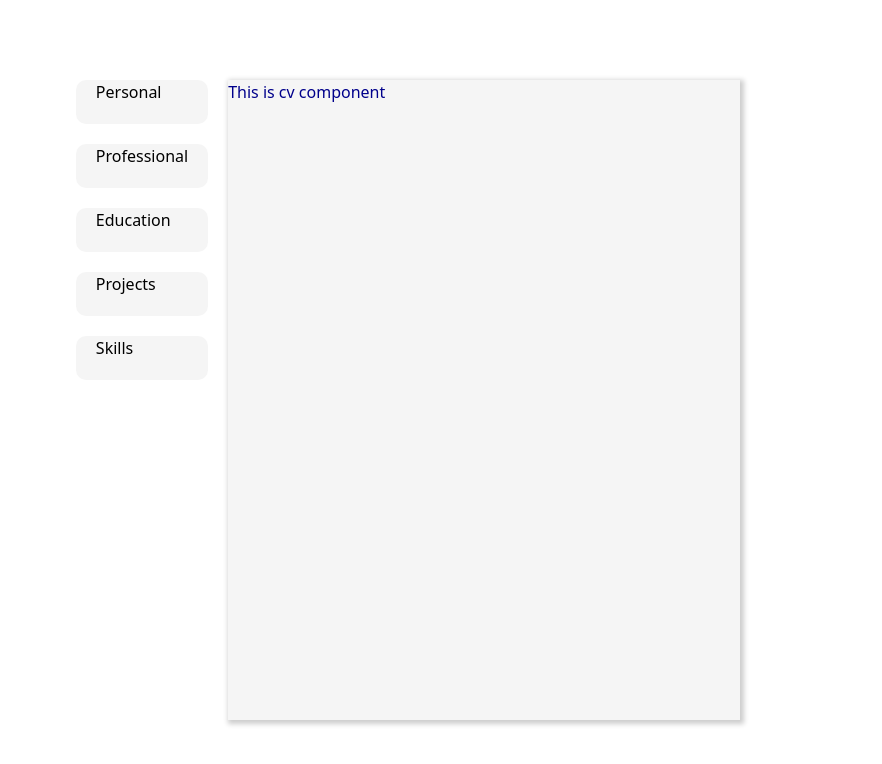
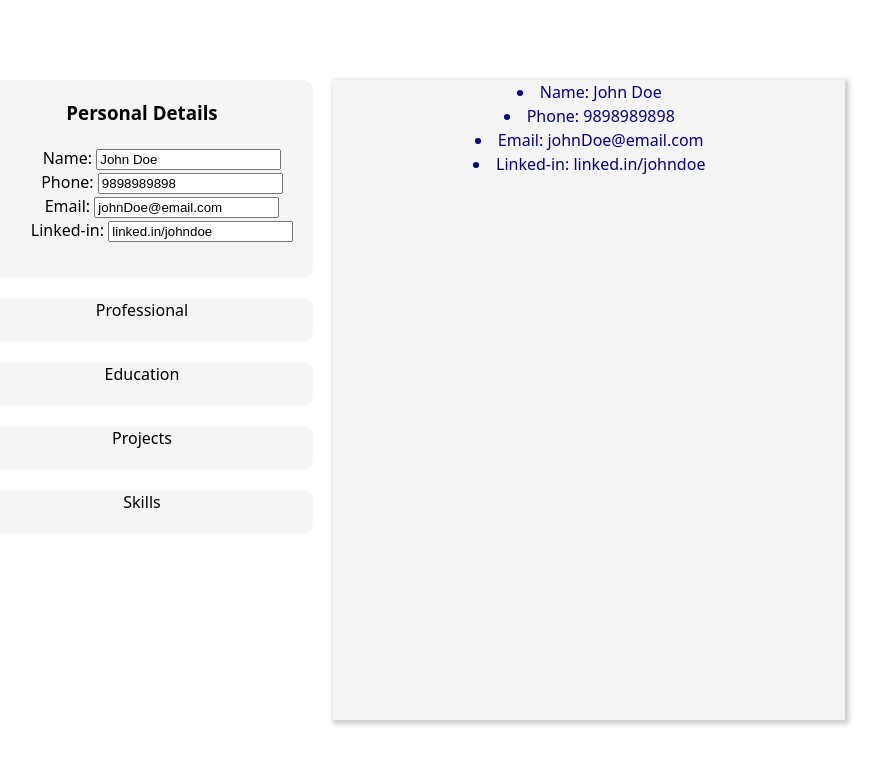
Before and after one commit to fromscode/cv-app, a React (Vite) app: page / in a window 1280 px wide. Shown: the top 764 px of the page, without its empty margins (232-1114 px from the left). Built offline with nearby package versions, Linux system fonts and the light colour scheme.

Commit message:
Load and display Personal details dynamically

```diff
--- a/src/App.jsx
+++ b/src/App.jsx
@@ -1,7 +1,28 @@
-import "./App.css";
+import { useState } from "react";
+
+import "./styles/App.css";
+
+import CV from "./components/CV";
+import Builder from "./components/Builder";
+
+import PersonalObj from "./data/PersonalObj";
 
 function App() {
-  return <h1>Hello World!</h1>;
+  const [personal, setPersonal] = useState(PersonalObj);
+
+  function handlePersonal(key, value) {
+    setPersonal({
+      ...personal,
+      [key]: value,
+    });
+  }
+
+  return (
+    <>
+      <Builder personal={personal} onPersonalChange={handlePersonal} />
+      <CV personal={personal} />
+    </>
+  );
 }
 
 export default App;
--- a/src/components/Builder.jsx
+++ b/src/components/Builder.jsx
@@ -5,10 +5,10 @@ import Education from "./Education";
 import Projects from "./Projects";
 import Skills from "./Skills";
 
-export default function Builder() {
+export default function Builder(props) {
   return (
     <div className="builder">
-      <Personal />
+      <Personal personal={props.personal} onChange={props.onPersonalChange} />
       <Professional />
       <Education />
       <Projects />
--- a/src/components/CV.jsx
+++ b/src/components/CV.jsx
@@ -1,5 +1,24 @@
 import "../styles/CV.css";
 
-export default function CV() {
-  return <div className="cv">This is cv component</div>;
+function Personal({ personal }) {
+  const personalList = [];
+  for (const [key, value] of Object.entries(personal)) {
+    personalList.push(
+      <li key={key}>
+        {key}: {value}
+      </li>,
+    );
+  }
+
+  return personalList;
 }
+
+export default function CV({ personal }) {
+  return (
+    <div className="cv">
+      <div className="personalCV">
+        <Personal personal={personal} />
+      </div>
+    </div>
+  );
+}
--- a/src/components/Personal.jsx
+++ b/src/components/Personal.jsx
@@ -1,3 +1,29 @@
-export default function Personal() {
-  return <div className="personal">Personal</div>;
+function Details({ details, onChange }) {
+  // console.log(details);
+  const detailList = [];
+  for (const [key, value] of Object.entries(details)) {
+    detailList.push(
+      <div key={key}>
+        <span className="detailHeading">{key}: </span>
+        <span className="detailAnswer">
+          <input
+            type="text"
+            value={value}
+            onChange={(e) => onChange(key, e.target.value)}
+          />
+        </span>
+      </div>,
+    );
+  }
+
+  return <ul>{detailList}</ul>;
 }
+
+export default function Personal({ personal, onChange }) {
+  return (
+    <div className="personal">
+      <h3 className="personalHeading">Personal Details</h3>
+      <Details details={personal} onChange={onChange} />
+    </div>
+  );
+}
--- /dev/null
+++ b/src/data/PersonalObj.js
@@ -0,0 +1,8 @@
+const PersonalObj = {
+  Name: "John Doe",
+  Phone: "9898989898",
+  Email: "johnDoe@email.com",
+  "Linked-in": "linked.in/johndoe",
+};
+
+export default PersonalObj;
--- a/src/main.jsx
+++ b/src/main.jsx
@@ -1,12 +1,10 @@
 import { StrictMode } from "react";
 import { createRoot } from "react-dom/client";
 import "./styles/index.css";
-import CV from "./components/CV";
-import Builder from "./components/Builder";
+import App from "./App";
 
 createRoot(document.getElementById("root")).render(
   <StrictMode>
-    <Builder />
-    <CV />
+    <App />
   </StrictMode>,
 );
```
